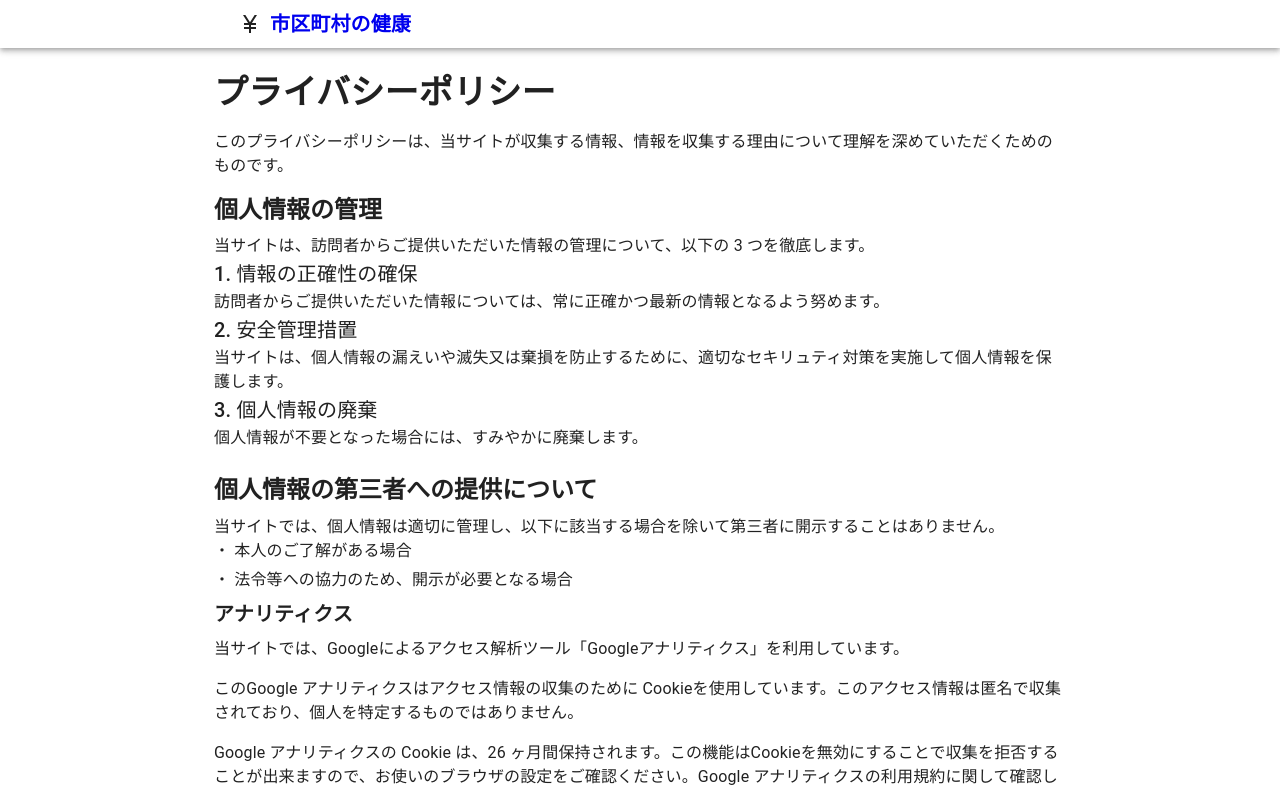
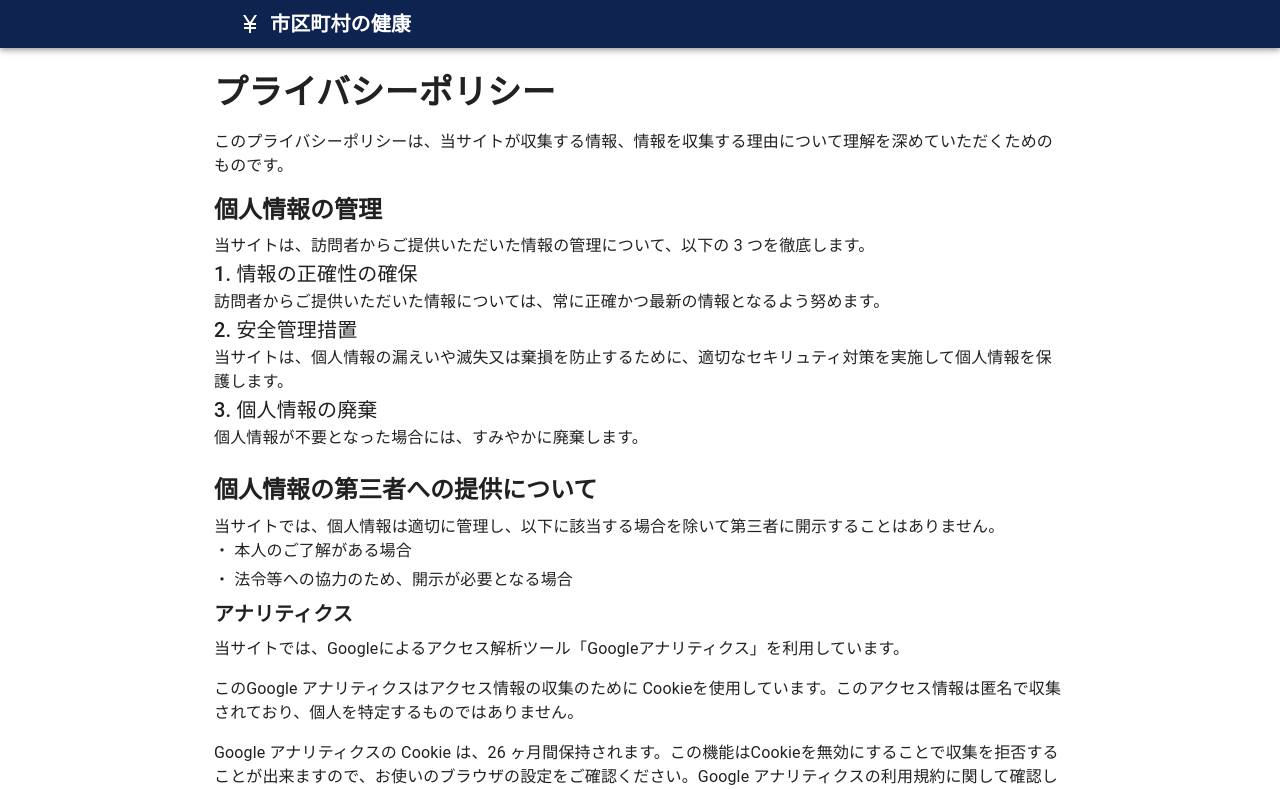
Before and after one commit to komtaki/city-of-health, a Next.js app: page /privacy in a window 1280 px wide. Shown: the top 790 px of the page. Built offline with nearby package versions, Linux system fonts and the light colour scheme; no server answers.

Commit message:
feat: テーマを修正

```diff
--- a/src/components/container.tsx
+++ b/src/components/container.tsx
@@ -1,6 +1,5 @@
 import * as React from 'react'
 import Link from 'next/link'
-import CssBaseline from '@mui/material/CssBaseline'
 import AppBar from '@mui/material/AppBar'
 import Box from '@mui/material/Box'
 import Toolbar from '@mui/material/Toolbar'
@@ -17,8 +16,7 @@ type Props = {
 const Container: React.FC<Props> = ({ children }) => {
   return (
     <>
-      <CssBaseline />
-      <AppBar position="static" color="transparent">
+      <AppBar position="static" color="primary">
         <MuiContainer maxWidth="md">
           <Toolbar variant="dense">
             <CurrencyYenIcon
@@ -28,7 +26,7 @@ const Container: React.FC<Props> = ({ children }) => {
               <a>
                 <Typography
                   variant="h6"
-                  color="inherit"
+                  color="white"
                   component="div"
                   sx={{ fontWeight: 600 }}
                 >
--- a/src/pages/_app.tsx
+++ b/src/pages/_app.tsx
@@ -1,15 +1,41 @@
 import { AppProps } from 'next/app'
+import { createTheme, Theme, ThemeProvider } from '@mui/material/styles'
+import CssBaseline from '@mui/material/CssBaseline'
+
 import GoogleAnalytics from '../components/google-analytics'
 import usePageView from '../hooks/usePageView'
 
 import '../styles/global.scss'
 
-export default function MyApp({ Component, pageProps }: AppProps) {
+const theme = createTheme({
+  palette: {
+    primary: {
+      main: '#0f2350',
+    },
+  },
+  typography: {
+    h1: {
+      fontSize: '2rem',
+      fontWeight: 600,
+    },
+    h2: {
+      fontSize: '1.75rem',
+      fontWeight: 600,
+    },
+  },
+})
+
+const MyApp = ({ Component, pageProps }: AppProps) => {
   usePageView()
   return (
     <>
       <GoogleAnalytics />
-      <Component {...pageProps} />
+      <CssBaseline />
+      <ThemeProvider theme={theme}>
+        <Component {...pageProps} />
+      </ThemeProvider>
     </>
   )
 }
+
+export default MyApp
--- a/src/pages/index.tsx
+++ b/src/pages/index.tsx
@@ -1,8 +1,9 @@
 import { NextPage } from 'next'
+import Container from '../components/container'
 import { CMS_NAME } from '../lib/constants'
 
 const Index: NextPage = () => {
-  return <>ok</>
+  return <Container>ok</Container>
 }
 
 export default Index
```
